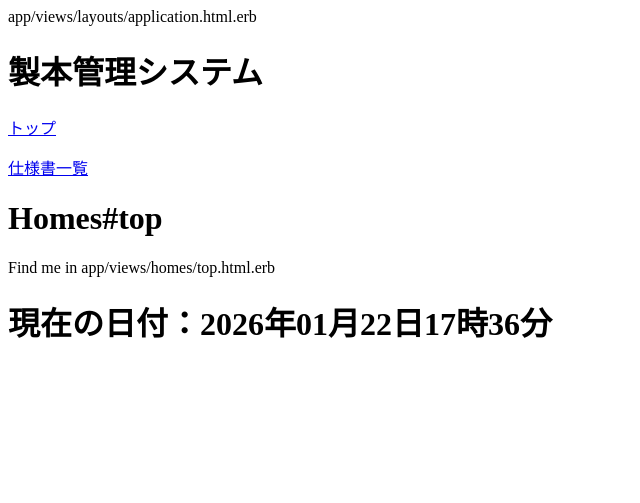
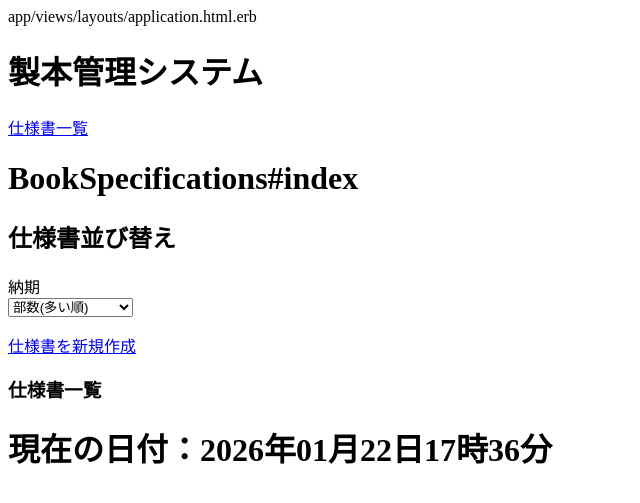
Before and after one commit to makoto860/books_work, a Rails app: page / in a window 1280 px wide. Shown: the top 503 px of the page, without its empty margins (0-640 px from the left). Run offline with Rails 7, Linux system fonts and the light colour scheme; data that the repository does not hold is empty; some libraries are stand-ins or nearby versions.

Commit message:
仕様書一覧で並び替えを追加

```diff
--- a/app/controllers/book_specifications_controller.rb
+++ b/app/controllers/book_specifications_controller.rb
@@ -3,6 +3,19 @@ class BookSpecificationsController < ApplicationController
 
   def index
     @book_specifications = BookSpecification.all
+
+    @book_specification_sort_list = [
+      ["部数(多い順)", "number_of_copies_desc"],
+      ["部数(少ない順)", "number_of_copies_asc"],
+      ["納期(新しい順)", "deadline_desc"],
+      ["納期(古い順)", "deadline_asc"],
+      ["作成日(新しい順)", "created_desc"],
+      ["作成日(古い順)", "created_asc"],
+      ["更新日(新しい順)", "updated_desc"],
+      ["更新日(古い順)", "updated_asc"]
+    ]
+
+    @book_specifications = BookSpecification.sorted(params[:sort])
   end
 
   def new
--- a/app/models/book_specification.rb
+++ b/app/models/book_specification.rb
@@ -8,6 +8,29 @@ class BookSpecification < ApplicationRecord
   validates :author, presence: true
   validate :deadline_after_today
 
+  scope :sorted, ->(sort) {
+    case sort
+    when "number_of_copies_desc"
+      order(number_of_copies: :desc)
+    when "number_of_copies_asc"
+      order(number_of_copies: :asc)
+    when "deadline_desc"
+      order(deadline: :desc)
+    when "deadline_asc"
+      order(deadline: :asc)
+    when "created_desc"
+      order(created_at: :desc)
+    when "created_asc"
+      order(created_at: :asc)
+    when "updated_desc"
+      order(updated_at: :desc)
+    when "updated_asc"
+      order(updated_at: :asc)
+    else
+      order(created_at: :desc)
+    end
+  }
+
   private
 
   def deadline_after_today
--- a/app/views/book_specifications/index.html.erb
+++ b/app/views/book_specifications/index.html.erb
@@ -1,9 +1,16 @@
 <h1>BookSpecifications#index</h1>
+<h2>仕様書並び替え</h2>
+納期
+<%= form_with url: book_specifications_path, method: :get, local: true do |f| %>
+  <%= f.select :sort, @book_specification_sort_list, { selected: params[:sort] }, onChange: "this.form.submit();" %>
+<% end %>
 <p><%= link_to "仕様書を新規作成", :new_book_specification %></p>
 <h3>仕様書一覧</h3>
 <ul>
   <% @book_specifications.each do |book_specification| %>
     <li>本のタイトル: <%= book_specification.title %></li>
+    <li>部数: <%= book_specification.number_of_copies %></li>
+    <li>納期: <%= book_specification.deadline.to_formatted_s(:date_jp) %></li>
     <li>作成日: <%= book_specification.created_at.to_formatted_s(:datetime_jp) %></li>
     <li>更新日: <%= book_specification.updated_at.to_formatted_s(:datetime_jp) %></li>
     <li><%= link_to "仕様書情報", book_specification %></li>
--- a/app/views/layouts/application.html.erb
+++ b/app/views/layouts/application.html.erb
@@ -28,7 +28,6 @@
     <header>
       app/views/layouts/application.html.erb
       <h1>製本管理システム</h1>
-      <p><%= link_to "トップ", :root %></p>
       <%= link_to "仕様書一覧", book_specifications_path %>
       <% if flash[:notice] %>
         <h1 class="notice"><%= flash[:notice] %></h1>
--- a/app/views/work_progresses/index.html.erb
+++ b/app/views/work_progresses/index.html.erb
@@ -11,7 +11,7 @@
       <li>作業状況は未完了です</li>
     <% end %>
     <li><%= work_progress.floor %>階</li>
-    <li>部数: <%= work_progress.book_specification.number_of_copies %>並び替え</li>
+    <li>部数: <%= work_progress.book_specification.number_of_copies %></li>
     <li>作成時間: <%= work_progress.created_at.to_formatted_s(:datetime_jp) %></li>
     <li>更新時間: <%= work_progress.updated_at.to_formatted_s(:datetime_jp) %></li>
     <li><%= link_to "作業進捗情報", book_specification_work_progress_path(work_progress.book_specification, work_progress) %></li>
--- a/config/routes.rb
+++ b/config/routes.rb
@@ -1,5 +1,4 @@
 Rails.application.routes.draw do
-  get 'homes/top', to: 'homes#top'
   resources :book_specifications do
     resources :work_progresses, only: [:index, :create, :show, :edit, :update]
   end
@@ -15,5 +14,5 @@ Rails.application.routes.draw do
   # get "service-worker" => "rails/pwa#service_worker", as: :pwa_service_worker
 
   # Defines the root path route ("/")
-  root "homes#top"
+  root "book_specifications#index"
 end
```
